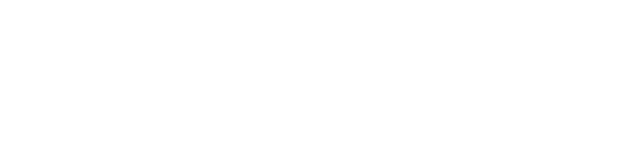
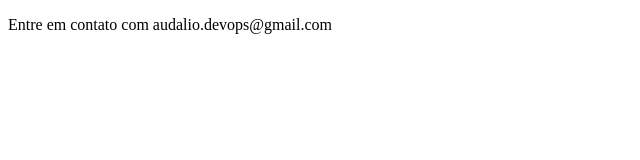
Before and after one commit to audalio-devops/sistema-de-cadastro, a plain HTML site: page contato.html in a window 1280 px wide. Shown: the whole page, without its empty margins (0-640 px from the left). Drawn offline with Linux system fonts and the light colour scheme.

Commit message:
adicionando o email de contato

```diff
--- a/contato.html
+++ b/contato.html
@@ -4,6 +4,7 @@
     <meta charset="UTF-8">
     <meta name="viewport" content="width=device-width, initial-scale=1.0">
     <title>Contatos</title>
+    <p>Entre em contato com audalio.devops@gmail.com</p>
 </head>
 <body>
 
```
